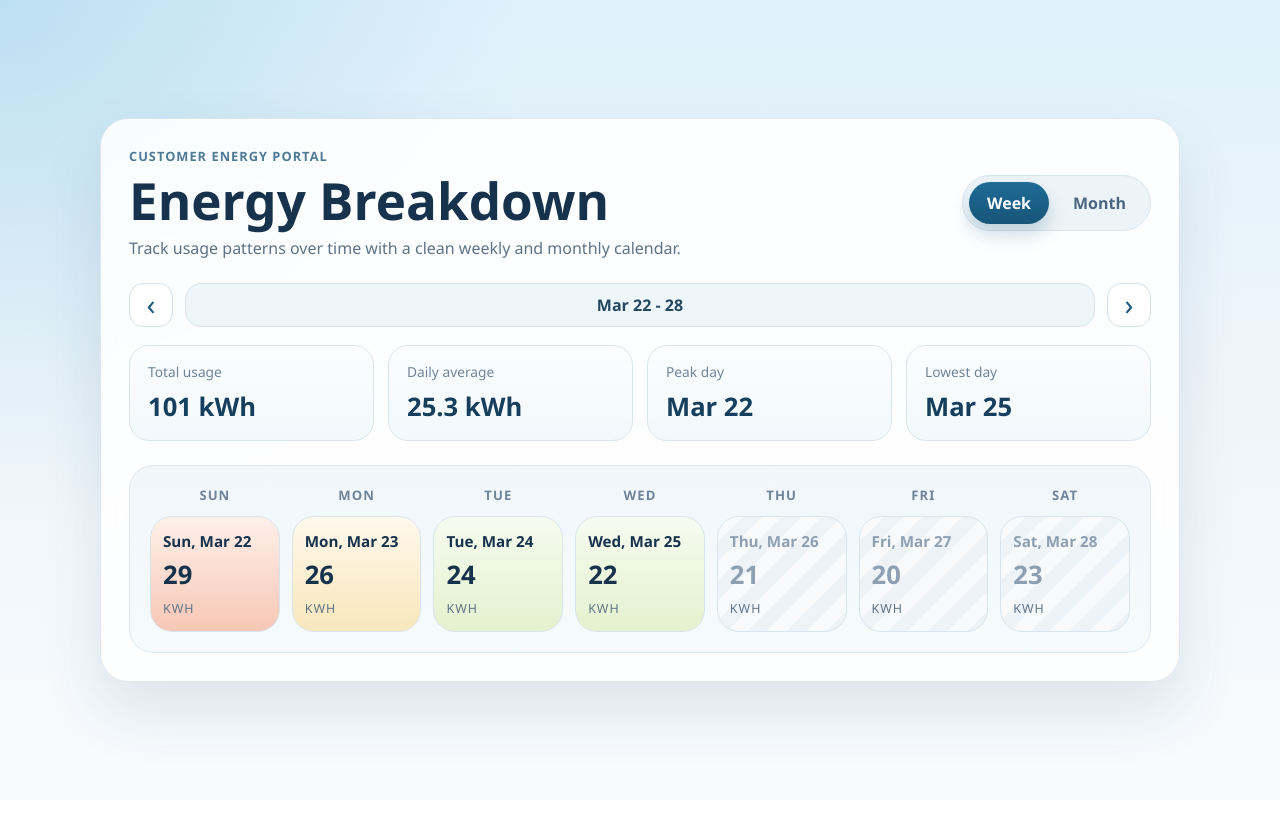
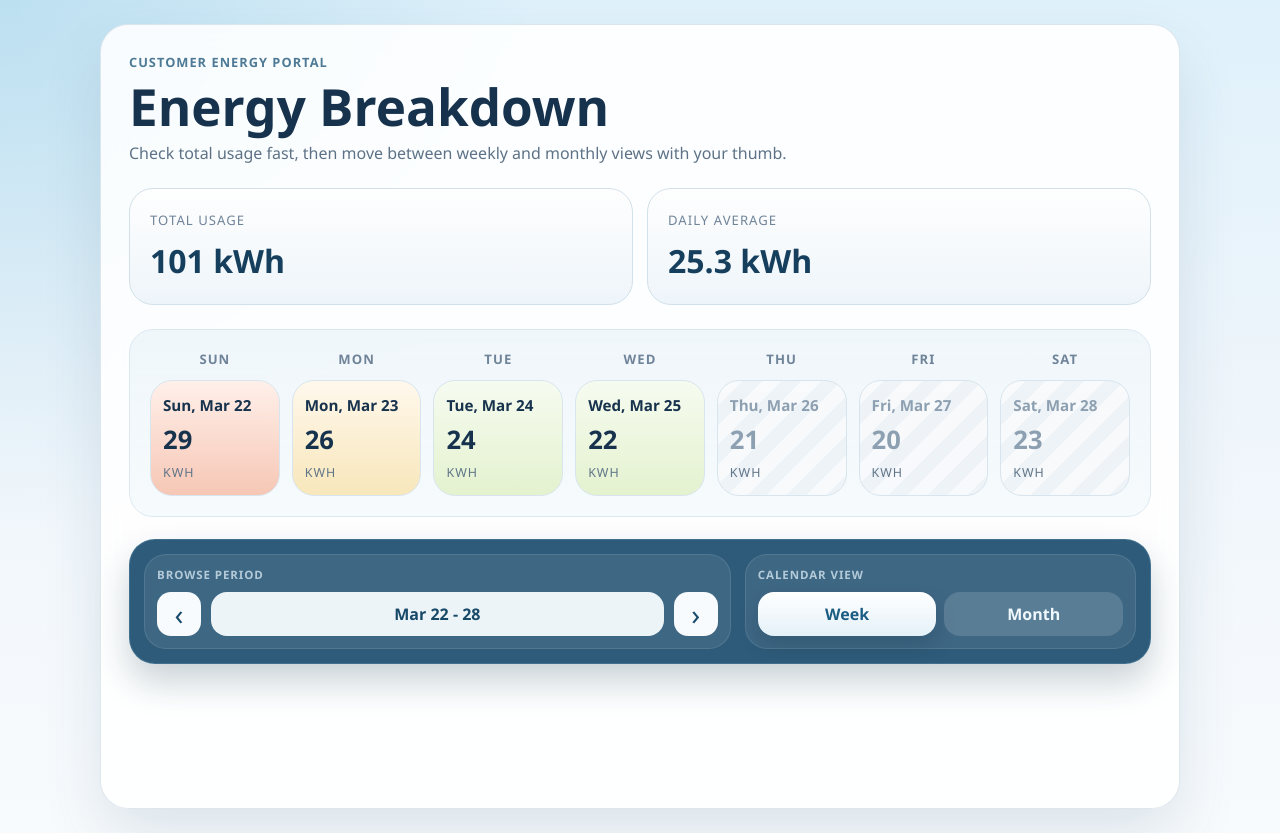
Before and after one commit to Nearly-Free-Energy/nfeapp, a React (Vite) app: page / in a window 1280 px wide. Before the commit the page ends 800 px from the top, so only its background shows below. Built offline with nearby package versions, Linux system fonts and the light colour scheme.

Commit message:
Move calendar controls to bottom tray

```diff
--- a/src/App.tsx
+++ b/src/App.tsx
@@ -1,8 +1,7 @@
 import { useState } from 'react';
+import { BottomControlTray } from './components/BottomControlTray';
 import { EnergySummary } from './components/EnergySummary';
 import { MonthlyCalendar } from './components/MonthlyCalendar';
-import { PeriodNavigator } from './components/PeriodNavigator';
-import { ViewToggle } from './components/ViewToggle';
 import { WeeklyCalendar } from './components/WeeklyCalendar';
 import { MOCK_ENERGY_DAYS, MOCK_TODAY } from './data/mockEnergy';
 import type { EnergyCalendarView } from './types';
@@ -36,12 +35,9 @@ function App() {
         <div className="header-row">
           <div>
             <h1>Energy Breakdown</h1>
-            <p className="subtitle">Track usage patterns over time with a clean weekly and monthly calendar.</p>
+            <p className="subtitle">Check total usage fast, then move between weekly and monthly views with your thumb.</p>
           </div>
-          <ViewToggle value={view} onChange={setView} />
         </div>
-
-        <PeriodNavigator label={periodLabel} onPrevious={() => handleNavigate(-1)} onNext={() => handleNavigate(1)} />
 
         <EnergySummary summary={summary} />
 
@@ -50,6 +46,14 @@ function App() {
         ) : (
           <MonthlyCalendar days={monthDays} selectedKey={selectedDayKey} onSelect={setSelectedDayKey} />
         )}
+
+        <BottomControlTray
+          label={periodLabel}
+          view={view}
+          onPrevious={() => handleNavigate(-1)}
+          onNext={() => handleNavigate(1)}
+          onChangeView={setView}
+        />
       </section>
     </main>
   );
--- /dev/null
+++ b/src/components/BottomControlTray.tsx
@@ -0,0 +1,65 @@
+import type { EnergyCalendarView } from '../types';
+
+type BottomControlTrayProps = {
+  label: string;
+  view: EnergyCalendarView;
+  onPrevious: () => void;
+  onNext: () => void;
+  onChangeView: (next: EnergyCalendarView) => void;
+};
+
+export function BottomControlTray({
+  label,
+  view,
+  onPrevious,
+  onNext,
+  onChangeView,
+}: BottomControlTrayProps) {
+  return (
+    <section className="bottom-tray" aria-label="Bottom calendar controls">
+      <div className="bottom-tray__group bottom-tray__group--period">
+        <div className="bottom-tray__caption">Browse period</div>
+        <div className="bottom-period-nav">
+          <button
+            type="button"
+            className="bottom-period-nav__button"
+            onClick={onPrevious}
+            aria-label="Previous period"
+          >
+            ‹
+          </button>
+          <div className="bottom-period-nav__label">{label}</div>
+          <button type="button" className="bottom-period-nav__button" onClick={onNext} aria-label="Next period">
+            ›
+          </button>
+        </div>
+      </div>
+
+      <div className="bottom-tray__group bottom-tray__group--view">
+        <div className="bottom-tray__caption">Calendar view</div>
+        <div className="bottom-view-toggle" aria-label="Calendar view">
+          <button
+            type="button"
+            className={
+              view === 'week' ? 'bottom-view-toggle__button bottom-view-toggle__button--active' : 'bottom-view-toggle__button'
+            }
+            onClick={() => onChangeView('week')}
+          >
+            Week
+          </button>
+          <button
+            type="button"
+            className={
+              view === 'month'
+                ? 'bottom-view-toggle__button bottom-view-toggle__button--active'
+                : 'bottom-view-toggle__button'
+            }
+            onClick={() => onChangeView('month')}
+          >
+            Month
+          </button>
+        </div>
+      </div>
+    </section>
+  );
+}
--- a/src/components/EnergySummary.tsx
+++ b/src/components/EnergySummary.tsx
@@ -1,8 +1,7 @@
 import type { EnergyPeriodSummary } from '../types';
-import { describeSummaryDate } from '../utils/energy';
 
 type EnergySummaryProps = {
-  summary: EnergyPeriodSummary;
+  summary: Pick<EnergyPeriodSummary, 'totalKwh' | 'averageDailyKwh'>;
 };
 
 export function EnergySummary({ summary }: EnergySummaryProps) {
@@ -16,14 +15,6 @@ export function EnergySummary({ summary }: EnergySummaryProps) {
         <span className="summary__label">Daily average</span>
         <strong className="summary__value">{summary.averageDailyKwh} kWh</strong>
       </div>
-      <div className="summary__metric">
-        <span className="summary__label">Peak day</span>
-        <strong className="summary__value">{describeSummaryDate(summary.highestUsageDay)}</strong>
-      </div>
-      <div className="summary__metric">
-        <span className="summary__label">Lowest day</span>
-        <strong className="summary__value">{describeSummaryDate(summary.lowestUsageDay)}</strong>
-      </div>
     </section>
   );
 }
--- a/src/styles.css
+++ b/src/styles.css
@@ -44,6 +44,7 @@ button {
   box-shadow: 0 28px 60px rgba(35, 74, 110, 0.12);
   border-radius: 28px;
   padding: 28px;
+  padding-bottom: 144px;
   backdrop-filter: blur(16px);
 }
 
@@ -59,7 +60,6 @@ button {
 .header-row {
   display: flex;
   gap: 20px;
-  justify-content: space-between;
   align-items: flex-start;
   margin-bottom: 24px;
 }
@@ -77,86 +77,32 @@ h1 {
   font-size: 1rem;
 }
 
-.toggle {
-  display: inline-flex;
-  gap: 6px;
-  padding: 6px;
-  background: #edf4f8;
-  border-radius: 999px;
-  border: 1px solid #d8e4ee;
-}
-
-.toggle__button {
-  border: 0;
-  background: transparent;
-  color: #4b6780;
-  padding: 10px 18px;
-  border-radius: 999px;
-  font-weight: 700;
-  cursor: pointer;
-}
-
-.toggle__button--active {
-  background: linear-gradient(180deg, #1f6c97, #175578);
-  color: #fff;
-  box-shadow: 0 10px 18px rgba(23, 85, 120, 0.22);
-}
-
-.period-nav {
-  display: grid;
-  grid-template-columns: auto 1fr auto;
-  gap: 12px;
-  align-items: center;
-  margin-bottom: 18px;
-}
-
-.period-nav__button {
-  width: 44px;
-  height: 44px;
-  border-radius: 14px;
-  border: 1px solid #d2e1ea;
-  background: #ffffff;
-  color: #1d587e;
-  font-size: 1.8rem;
-  line-height: 1;
-  cursor: pointer;
-}
-
-.period-nav__label {
-  min-height: 44px;
-  display: flex;
-  align-items: center;
-  justify-content: center;
-  background: #eff6fa;
-  border: 1px solid #d8e4ee;
-  border-radius: 16px;
-  color: #23485f;
-  font-weight: 700;
-}
-
 .summary {
   display: grid;
-  grid-template-columns: repeat(4, minmax(0, 1fr));
+  grid-template-columns: repeat(2, minmax(0, 1fr));
   gap: 14px;
   margin-bottom: 24px;
 }
 
 .summary__metric {
-  background: linear-gradient(180deg, #fbfdff, #f2f8fb);
-  border: 1px solid #d9e5ee;
-  border-radius: 20px;
-  padding: 16px 18px;
+  background: linear-gradient(180deg, #fefefe, #eef5fa);
+  border: 1px solid #d1e0ea;
+  border-radius: 24px;
+  padding: 22px 20px;
+  box-shadow: inset 0 1px 0 rgba(255, 255, 255, 0.8);
 }
 
 .summary__label {
   display: block;
   color: #708499;
-  font-size: 0.86rem;
-  margin-bottom: 8px;
+  font-size: 0.82rem;
+  margin-bottom: 10px;
+  text-transform: uppercase;
+  letter-spacing: 0.08em;
 }
 
 .summary__value {
-  font-size: clamp(1.1rem, 2vw, 1.6rem);
+  font-size: clamp(1.4rem, 2.5vw, 2rem);
   color: #153f5c;
 }
 
@@ -279,6 +225,94 @@ h1 {
   letter-spacing: 0.08em;
 }
 
+.bottom-tray {
+  position: sticky;
+  bottom: max(16px, env(safe-area-inset-bottom));
+  margin-top: 22px;
+  display: grid;
+  grid-template-columns: minmax(0, 1.2fr) minmax(220px, 0.8fr);
+  gap: 14px;
+  padding: 14px;
+  border-radius: 26px;
+  background: rgba(24, 74, 108, 0.9);
+  border: 1px solid rgba(116, 167, 198, 0.28);
+  box-shadow: 0 18px 34px rgba(17, 50, 74, 0.22);
+  backdrop-filter: blur(16px);
+}
+
+.bottom-tray__group {
+  background: rgba(255, 255, 255, 0.08);
+  border: 1px solid rgba(255, 255, 255, 0.1);
+  border-radius: 22px;
+  padding: 12px;
+}
+
+.bottom-tray__caption {
+  margin-bottom: 10px;
+  color: rgba(226, 241, 250, 0.72);
+  font-size: 0.72rem;
+  font-weight: 700;
+  letter-spacing: 0.08em;
+  text-transform: uppercase;
+}
+
+.bottom-period-nav {
+  display: grid;
+  grid-template-columns: auto 1fr auto;
+  gap: 10px;
+  align-items: center;
+}
+
+.bottom-period-nav__button,
+.bottom-view-toggle__button {
+  border: 0;
+  cursor: pointer;
+}
+
+.bottom-period-nav__button {
+  width: 44px;
+  height: 44px;
+  border-radius: 14px;
+  background: #f8fbfd;
+  color: #184a6c;
+  font-size: 1.8rem;
+  line-height: 1;
+}
+
+.bottom-period-nav__label {
+  min-height: 44px;
+  display: flex;
+  align-items: center;
+  justify-content: center;
+  padding: 0 14px;
+  border-radius: 16px;
+  background: rgba(244, 250, 253, 0.96);
+  color: #164868;
+  font-weight: 800;
+  white-space: nowrap;
+}
+
+.bottom-view-toggle {
+  display: grid;
+  grid-template-columns: 1fr 1fr;
+  gap: 8px;
+}
+
+.bottom-view-toggle__button {
+  min-height: 44px;
+  padding: 10px 16px;
+  border-radius: 16px;
+  background: rgba(255, 255, 255, 0.14);
+  color: #eef8fd;
+  font-weight: 800;
+}
+
+.bottom-view-toggle__button--active {
+  background: linear-gradient(180deg, #ffffff, #e4f1f8);
+  color: #1b5c83;
+  box-shadow: 0 10px 20px rgba(10, 31, 46, 0.18);
+}
+
 @media (max-width: 900px) {
   .app-shell {
     padding: 16px;
@@ -287,22 +321,19 @@ h1 {
 
   .dashboard-card {
     padding: 22px;
+    padding-bottom: 132px;
     border-radius: 22px;
   }
 
   .header-row {
-    flex-direction: column;
     align-items: stretch;
-  }
-
-  .summary {
-    grid-template-columns: repeat(2, minmax(0, 1fr));
   }
 }
 
 @media (max-width: 720px) {
   .dashboard-card {
     padding: 18px;
+    padding-bottom: 156px;
   }
 
   .calendar-block {
@@ -320,6 +351,11 @@ h1 {
     min-height: 92px;
     border-radius: 18px;
   }
+
+  .bottom-tray {
+    grid-template-columns: 1fr;
+    bottom: max(12px, env(safe-area-inset-bottom));
+  }
 }
 
 @media (max-width: 560px) {
@@ -331,12 +367,20 @@ h1 {
     font-size: 2rem;
   }
 
-  .toggle {
-    width: 100%;
-    justify-content: space-between;
+  .dashboard-card {
+    padding-bottom: 198px;
   }
 
-  .toggle__button {
-    flex: 1;
+  .bottom-tray {
+    padding: 12px;
+    border-radius: 22px;
+  }
+
+  .bottom-tray__group {
+    padding: 10px;
+  }
+
+  .bottom-period-nav__label {
+    font-size: 0.95rem;
   }
 }
```
Also changed, not shown: 1 other file (tests, documents, lock files or other folders).
